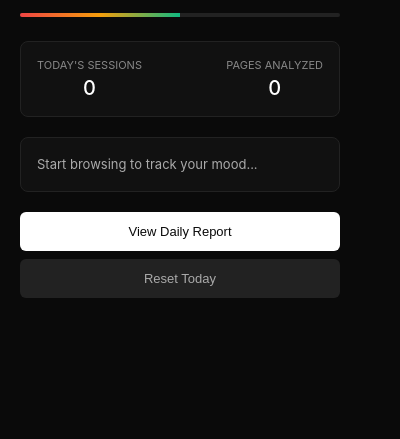
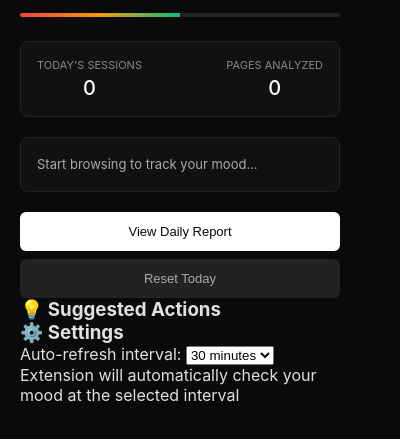
Before and after one commit to humblemodi/mood-mirror, a browser extension: page popup.html in a window 400 px wide. Shown: the part 205-644 px from the top of the page. Drawn offline with Linux system fonts and the light colour scheme.

Commit message:
Add v1.1: actionables section and settings UI for refresh intervals

```diff
--- a/popup.html
+++ b/popup.html
@@ -43,6 +43,31 @@
             <button id="viewReport" class="btn">View Daily Report</button>
             <button id="resetData" class="btn btn-secondary">Reset Today</button>
         </div>
+
+                <!-- v1.1 Actionables Section -->
+        <div class="actionables" id="actionables">
+            <h3>💡 Suggested Actions</h3>
+            <div id="actionablesList">
+                <!-- Dynamically populated by popup.js -->
+            </div>
+        </div>
+
+        <!-- v1.1 Settings Section -->
+        <div class="settings" id="settings">
+            <h3>⚙️ Settings</h3>
+            <div class="setting-item">
+                <label for="refreshInterval">Auto-refresh interval:</label>
+                <select id="refreshInterval" class="select-interval">
+                    <option value="30">30 minutes</option>
+                    <option value="60">1 hour</option>
+                    <option value="180">3 hours</option>
+                    <option value="300">5 hours</option>
+                    <option value="720">12 hours</option>
+                    <option value="1440">24 hours</option>
+                </select>
+            </div>
+            <p class="setting-note">Extension will automatically check your mood at the selected interval</p>
+        </div>
     </div>
 
     <script src="popup.js"></script>
```
